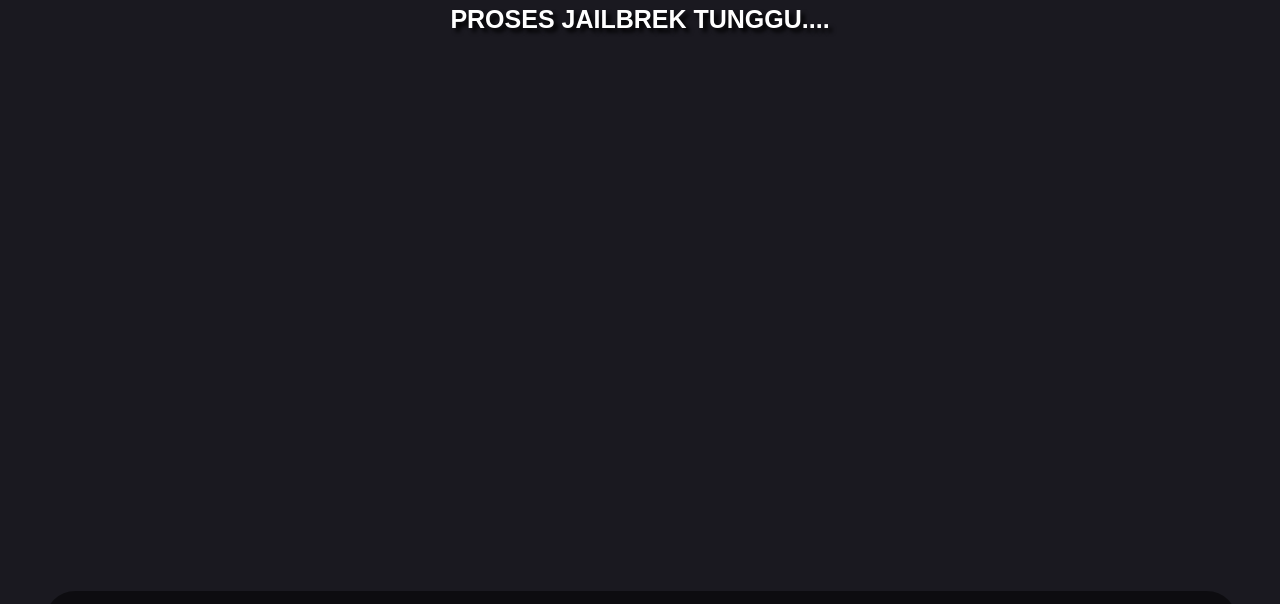
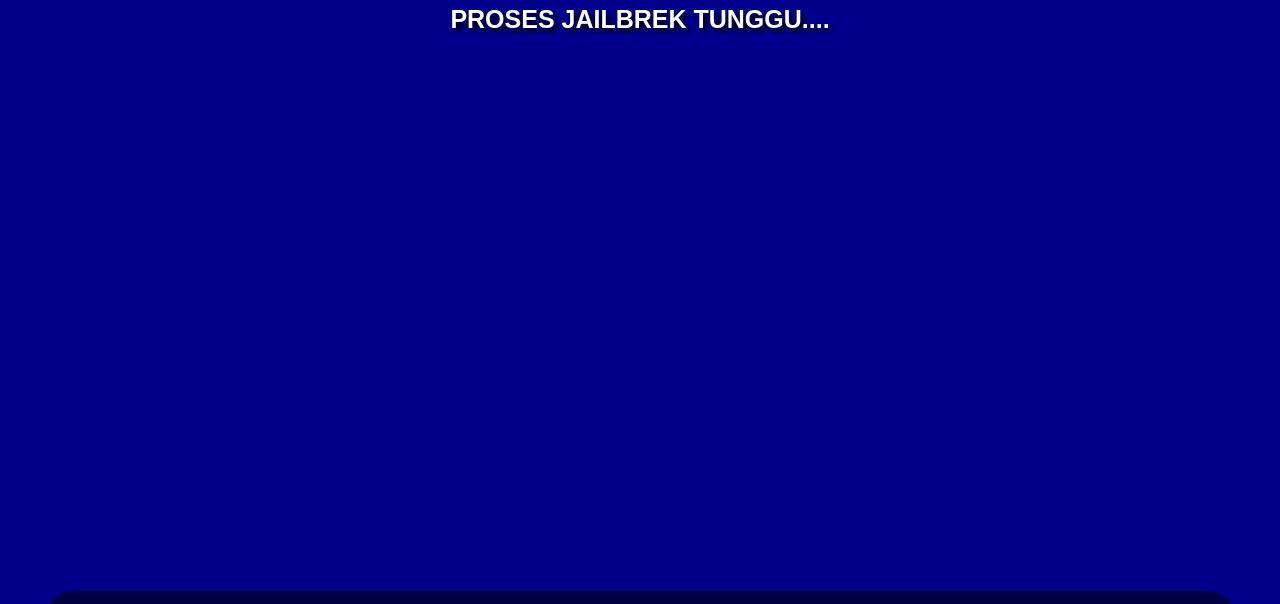
Before and after one commit to dzagameing/dzagameing.github.io, a plain HTML site: page PS4/G900/index.html in a window 1280 px wide. Shown: the part 49-653 px from the top of the page. Drawn offline with Linux system fonts and the light colour scheme.

Commit message:
Update index.html

```diff
--- a/PS4/G900/index.html
+++ b/PS4/G900/index.html
@@ -263,7 +263,7 @@ window.progress.innerHTML= LoadedMSG
 <script src="./kexploit.js"></script>
 <script type=module src="./alert.mjs"></script>
 </head>
-<body style='background-color:#1A1920'>
+<body style='background-color:#00008B'>
 <h1 style='text-shadow: 4px 4px 4px black;font-size:30px;text-align:center;text-shadow: 4px 4px 4px black;color:yellow;'>Dza GoldHen new Webkit 900fw</h1>
 <h1 id=progress style='font-size:25px;text-align:center;text-shadow: 4px 4px 4px black;color:white;'>PROSES JAILBREK TUNGGU....</h1><br>
 <div style="text-align:center;display:none">
```
